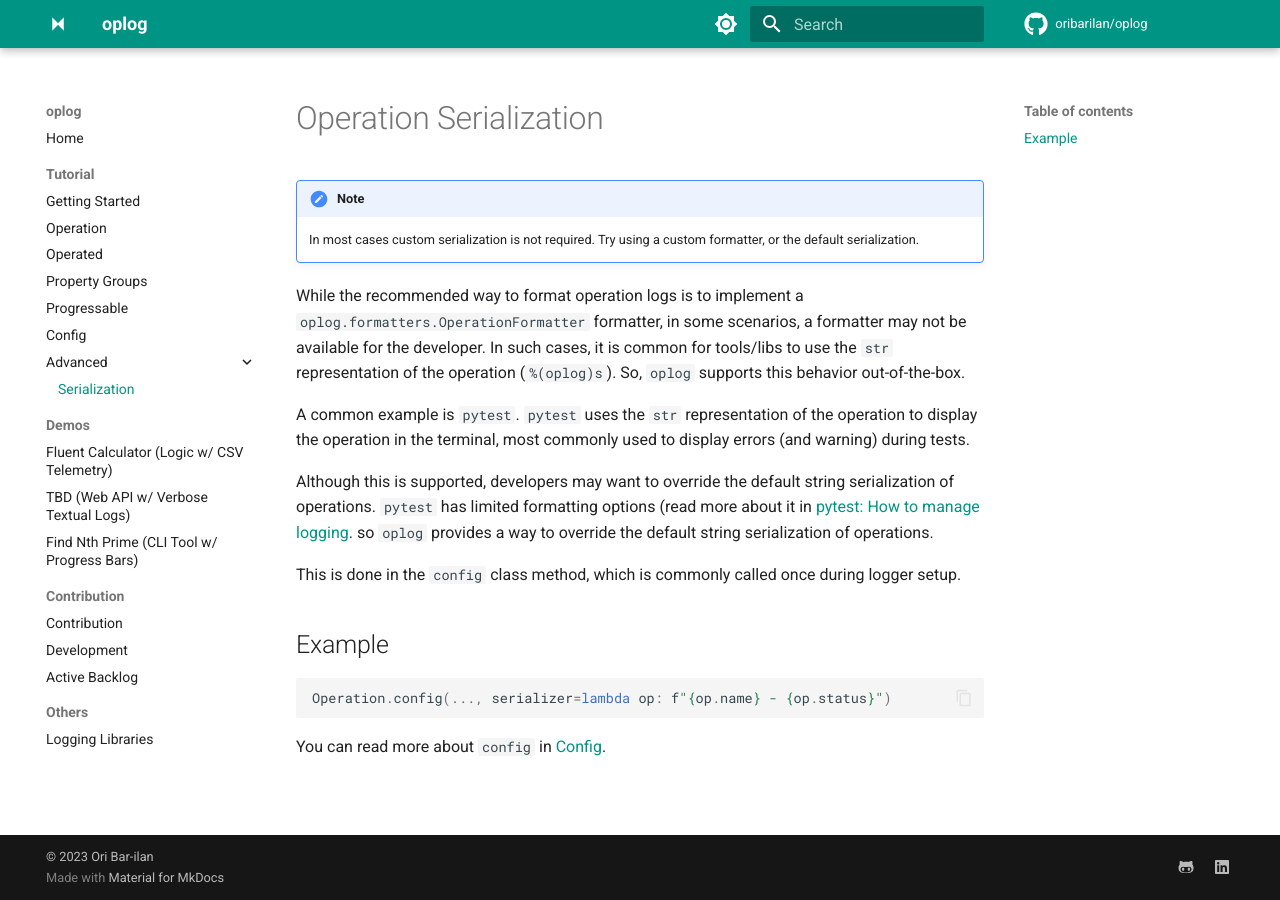
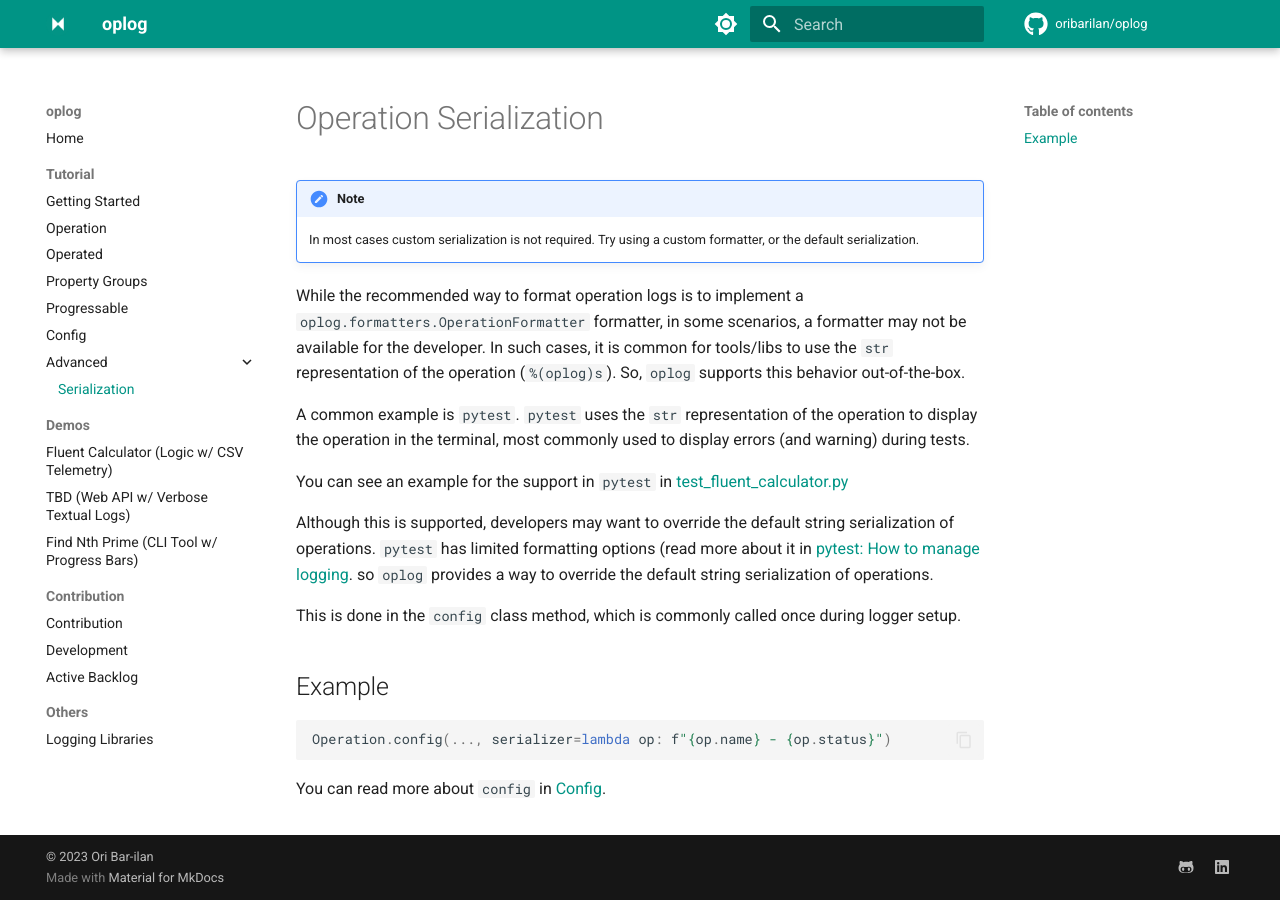
Before and after one commit to oribarilan/oplog, an MkDocs documentation site: the page built from docs/tutorial/advanced/serialization.md, in a window 1280 px wide. Built offline with MkDocs 1.6.1 and Material for MkDocs 9.7.7, drawn with Linux system fonts in a browser that asks for light colours; comment, search, counter and statistics services are not loaded.

Commit message:
Update serialization.md

```diff
--- a/docs/tutorial/advanced/serialization.md
+++ b/docs/tutorial/advanced/serialization.md
@@ -13,6 +13,8 @@ A common example is `pytest`.
 `pytest` uses the `str` representation of the operation to display the operation in the terminal,
 most commonly used to display errors (and warning) during tests.
 
+You can see an example for the support in `pytest` in [test_fluent_calculator.py](https://github.com/oribarilan/oplog/blob/main/examples/fluent_calculator_demo/test_fluent_calculator.py)
+
 Although this is supported, developers may want to override the default string serialization of operations.
 `pytest` has limited formatting options (read more about it in [pytest: How to manage logging](https://docs.pytest.org/en/7.1.x/how-to/logging.html).
 so `oplog` provides a way to override the default string serialization of operations.
```
